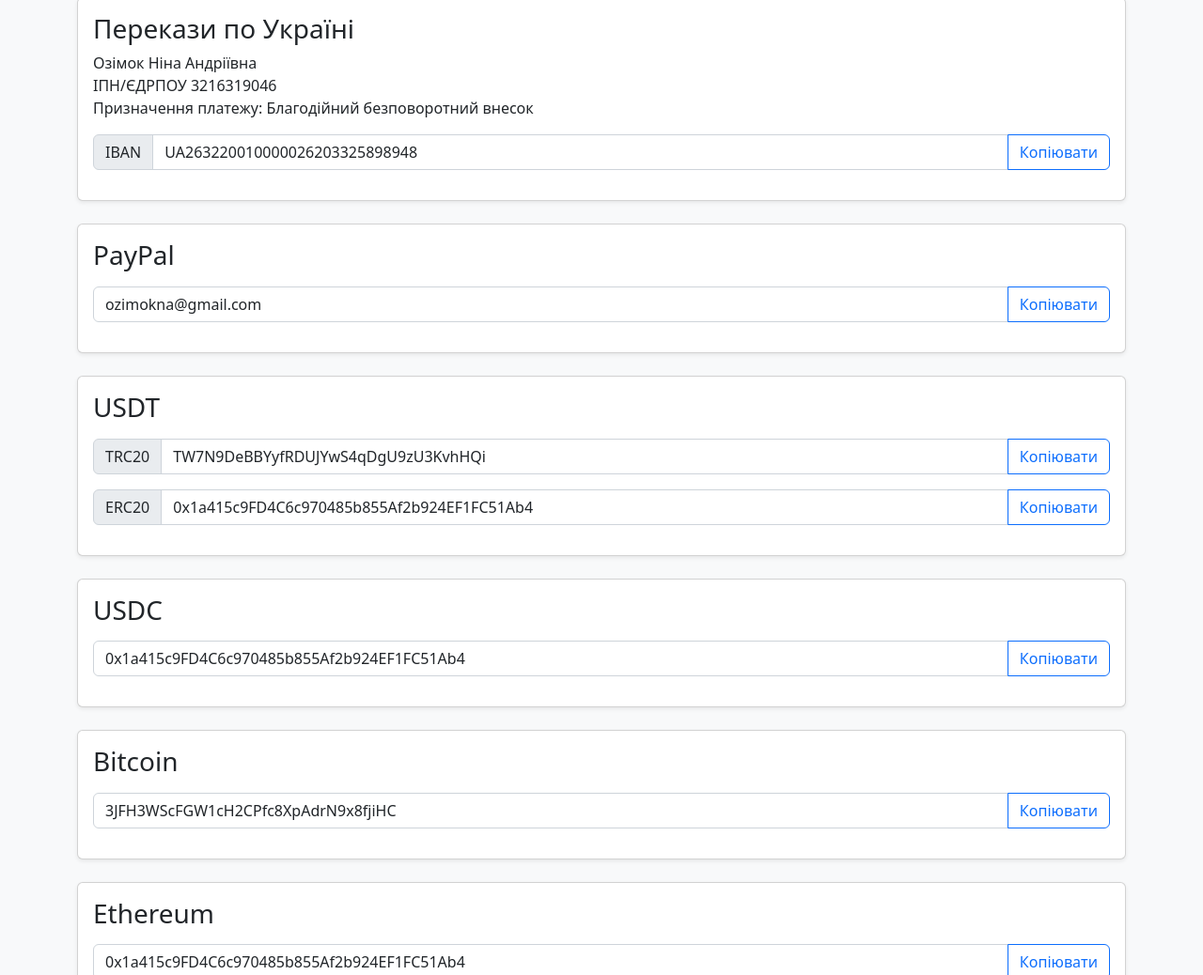
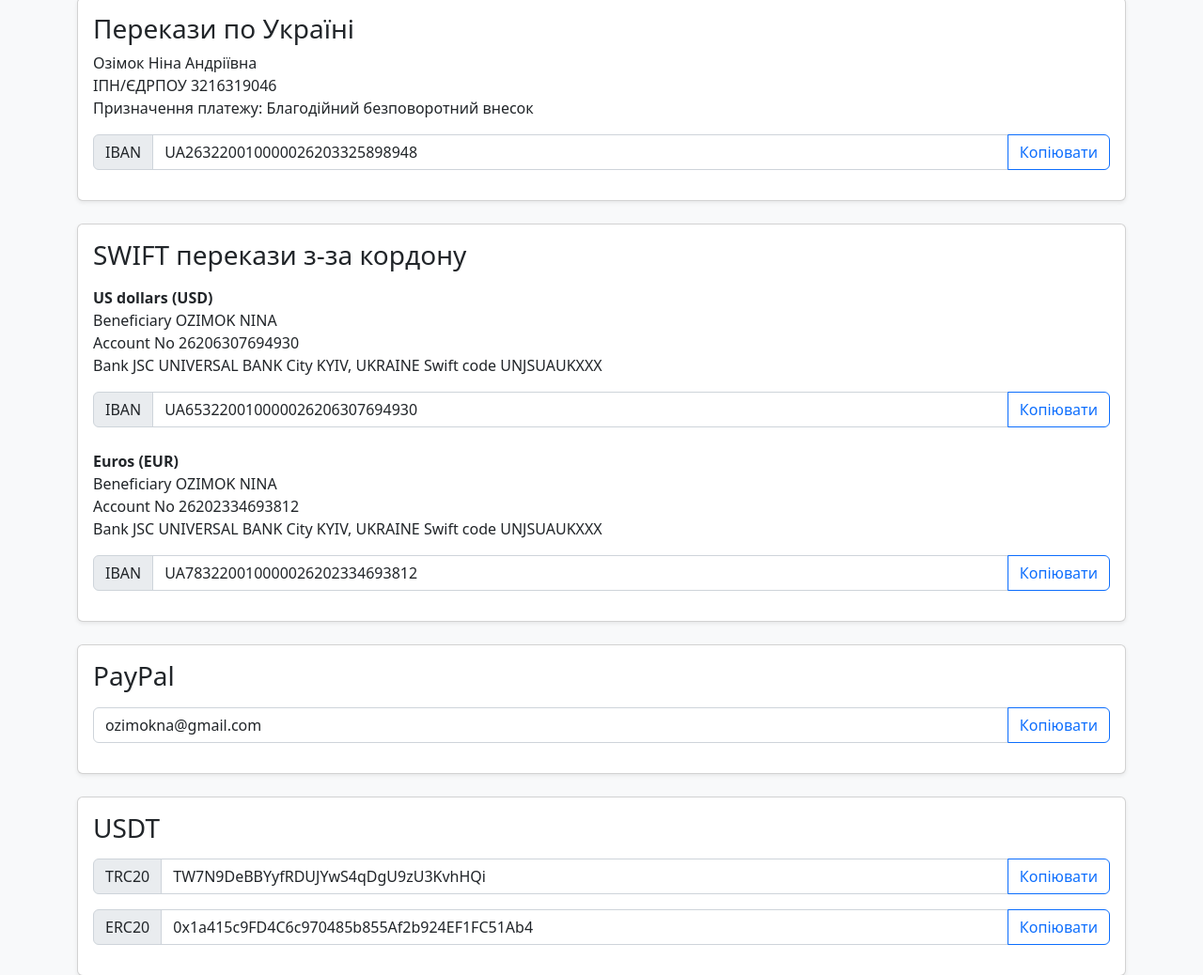
Before and after one commit to nezalezhna/nezalezhna.github.io, a plain HTML site: page index.html in a window 1280 px wide. Shown: the part 1159-2197 px from the top of the page at 94% size. Drawn offline with nearby package versions, Linux system fonts and the light colour scheme; some packages are replaced by stand-ins of ours; no server answers; a script that the page names is missing.

Commit message:
Update index.html

```diff
--- a/index.html
+++ b/index.html
@@ -216,6 +216,82 @@
 
 
             </div>
+
+
+
+
+
+
+            <div class="row ">
+
+
+                <div class="col-sm-12">
+                    <div class="card shadow-sm">
+                        <div class="card-body">
+                            <h3 class="card-title">SWIFT перекази з-за кордону</h3>
+                            <p class="card-text">
+
+                                <p>
+
+                            <b>US dollars (USD)</b> <br>
+                                Beneficiary OZIMOK NINA <br>
+                                Account No 26206307694930 <br>
+                                Bank JSC UNIVERSAL BANK City KYIV, UKRAINE Swift code UNJSUAUKXXX
+                        </p>
+
+                            <div class="input-group">
+                                <span class="input-group-text">IBAN</span>
+                                <input id="iban-usd-copy" type="text" class="form-control"
+                                       value="UA653220010000026206307694930" readonly/>
+
+                                <button class="btn btn-outline-primary" data-clipboard-action="copy"
+                                        data-clipboard-target="#iban-usd-copy">
+                                    Копіювати
+                                </button>
+                            </div>
+
+                            <br>
+
+                            <p>
+
+                            <b>Euros (EUR)</b> <br>
+                            Beneficiary OZIMOK NINA  <br>
+                            Account No 26202334693812  <br>
+                            Bank JSC UNIVERSAL BANK City KYIV, UKRAINE Swift code UNJSUAUKXXX
+                            </p>
+
+                            <div class="input-group">
+                                <span class="input-group-text">IBAN</span>
+                                <input id="iban-eur-copy" type="text" class="form-control"
+                                       value="UA783220010000026202334693812" readonly/>
+
+                                <button class="btn btn-outline-primary" data-clipboard-action="copy"
+                                        data-clipboard-target="#iban-eur-copy">
+                                    Копіювати
+                                </button>
+                            </div>
+
+
+
+
+                            </p>
+                        </div>
+                    </div>
+
+                    <br/>
+
+                </div>
+
+
+            </div>
+
+
+
+
+
+
+
+
 
 
             <div class="row ">
```
